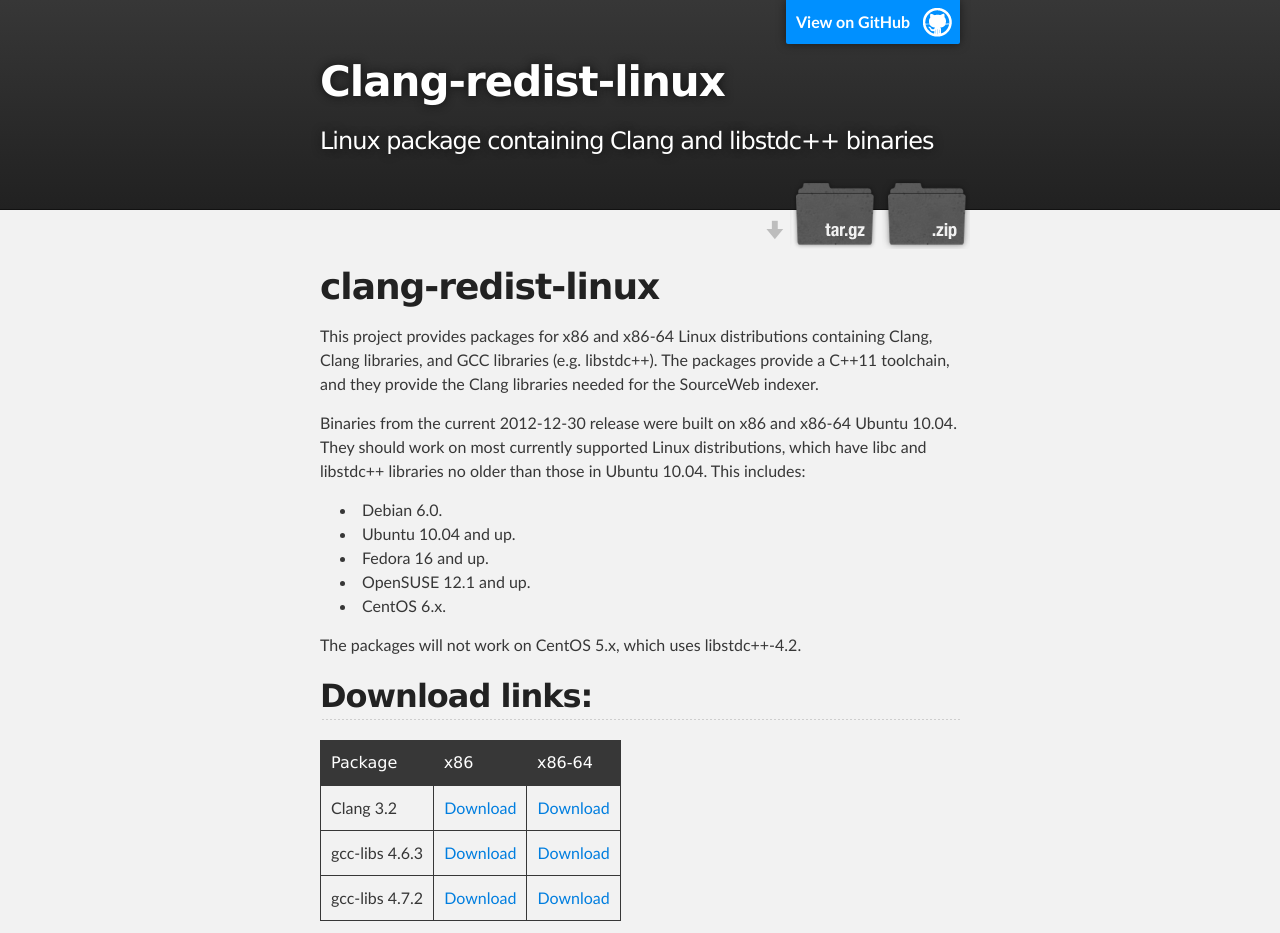
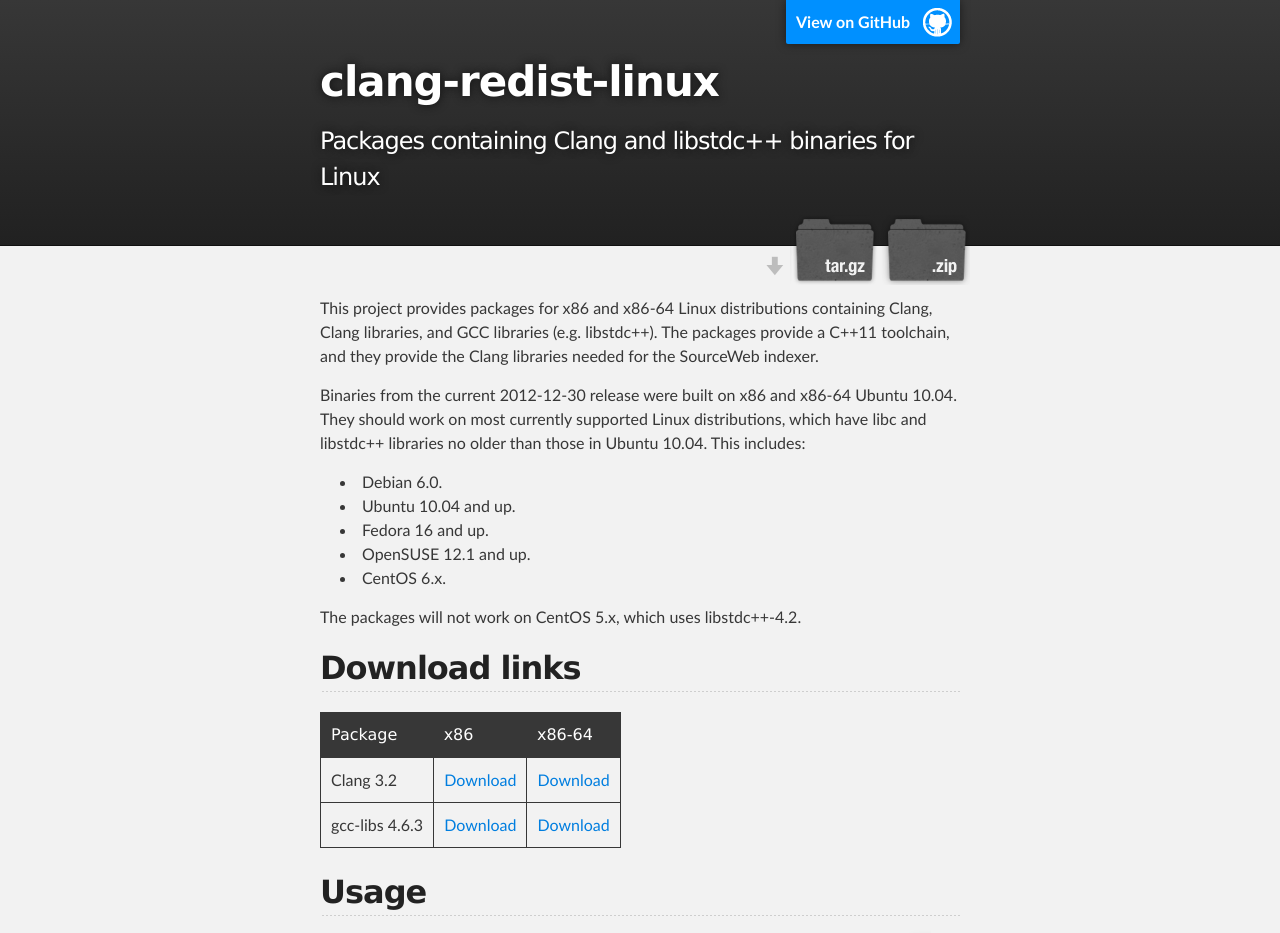
Before and after one commit to rprichard/clang-redist, a plain HTML site: page index.html in a window 1280 px wide. Shown: the top 933 px of the page. Drawn offline with Linux system fonts and the light colour scheme.

Commit message:
Create gh-pages branch via GitHub

```diff
--- a/index.html
+++ b/index.html
@@ -4,11 +4,11 @@
   <head>
     <meta charset='utf-8' />
     <meta http-equiv="X-UA-Compatible" content="chrome=1" />
-    <meta name="description" content="Clang-redist-linux : Linux package containing Clang and libstdc++ binaries" />
+    <meta name="description" content="clang-redist-linux : Packages containing Clang and libstdc++ binaries for Linux" />
 
     <link rel="stylesheet" type="text/css" media="screen" href="stylesheets/stylesheet.css">
 
-    <title>Clang-redist-linux</title>
+    <title>clang-redist-linux</title>
   </head>
 
   <body>
@@ -18,8 +18,8 @@
         <header class="inner">
           <a id="forkme_banner" href="https://github.com/rprichard/clang-redist-linux">View on GitHub</a>
 
-          <h1 id="project_title">Clang-redist-linux</h1>
-          <h2 id="project_tagline">Linux package containing Clang and libstdc++ binaries</h2>
+          <h1 id="project_title">clang-redist-linux</h1>
+          <h2 id="project_tagline">Packages containing Clang and libstdc++ binaries for Linux</h2>
 
             <section id="downloads">
               <a class="zip_download_link" href="https://github.com/rprichard/clang-redist-linux/zipball/master">Download this project as a .zip file</a>
@@ -31,9 +31,7 @@
     <!-- MAIN CONTENT -->
     <div id="main_content_wrap" class="outer">
       <section id="main_content" class="inner">
-        <h1>clang-redist-linux</h1>
-
-<p>This project provides packages for x86 and x86-64 Linux distributions
+        <p>This project provides packages for x86 and x86-64 Linux distributions
 containing Clang, Clang libraries, and GCC libraries (e.g. libstdc++).  The
 packages provide a C++11 toolchain, and they provide the Clang libraries
 needed for the SourceWeb indexer.</p>
@@ -51,7 +49,7 @@ This includes:</p>
 <li>CentOS 6.x.</li>
 </ul><p>The packages will not work on CentOS 5.x, which uses libstdc++-4.2.</p>
 
-<h2>Download links:</h2>
+<h2>Download links</h2>
 
 <table>
 <tr>
@@ -68,11 +66,6 @@ This includes:</p>
 <td>gcc-libs 4.6.3</td>
 <td><a href="https://s3.amazonaws.com/rprichard-released-software/clang-redist-linux/release-20121230/gcc-libs-4.6.3-x86-linux.tar.bz2">Download</a></td>
 <td><a href="https://s3.amazonaws.com/rprichard-released-software/clang-redist-linux/release-20121230/gcc-libs-4.6.3-x86_64-linux.tar.bz2">Download</a></td>
-</tr>
-<tr>
-<td>gcc-libs 4.7.2</td>
-<td><a href="https://s3.amazonaws.com/rprichard-released-software/clang-redist-linux/release-20121230/gcc-libs-4.7.2-x86-linux.tar.bz2">Download</a></td>
-<td><a href="https://s3.amazonaws.com/rprichard-released-software/clang-redist-linux/release-20121230/gcc-libs-4.7.2-x86_64-linux.tar.bz2">Download</a></td>
 </tr>
 </table><h2>Usage</h2>
 
@@ -95,7 +88,7 @@ RPATH into the binary.</p>
     <!-- FOOTER  -->
     <div id="footer_wrap" class="outer">
       <footer class="inner">
-        <p class="copyright">Clang-redist-linux maintained by <a href="https://github.com/rprichard">rprichard</a></p>
+        <p class="copyright">clang-redist-linux maintained by <a href="https://github.com/rprichard">rprichard</a></p>
         <p>Published with <a href="http://pages.github.com">GitHub Pages</a></p>
       </footer>
     </div>
```
Also changed, not shown: params.json (+1 -1 lines).
